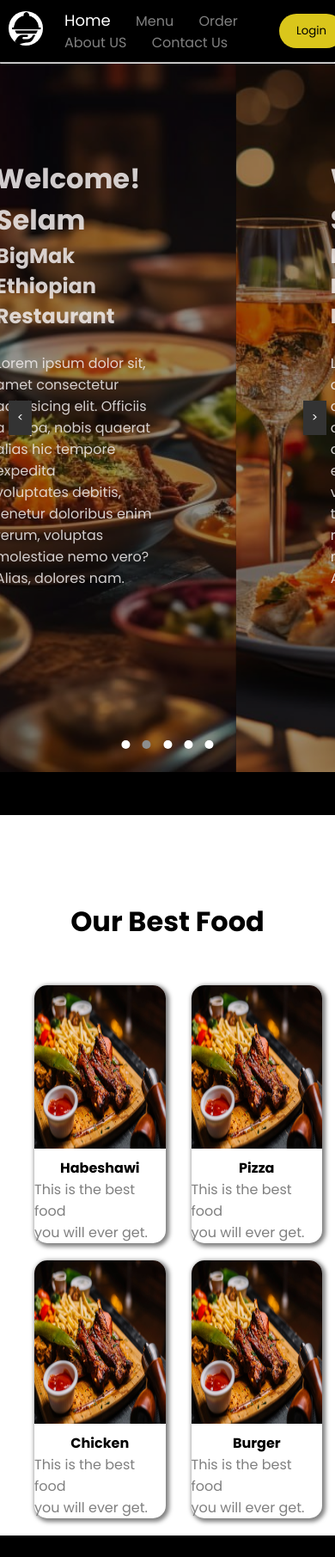
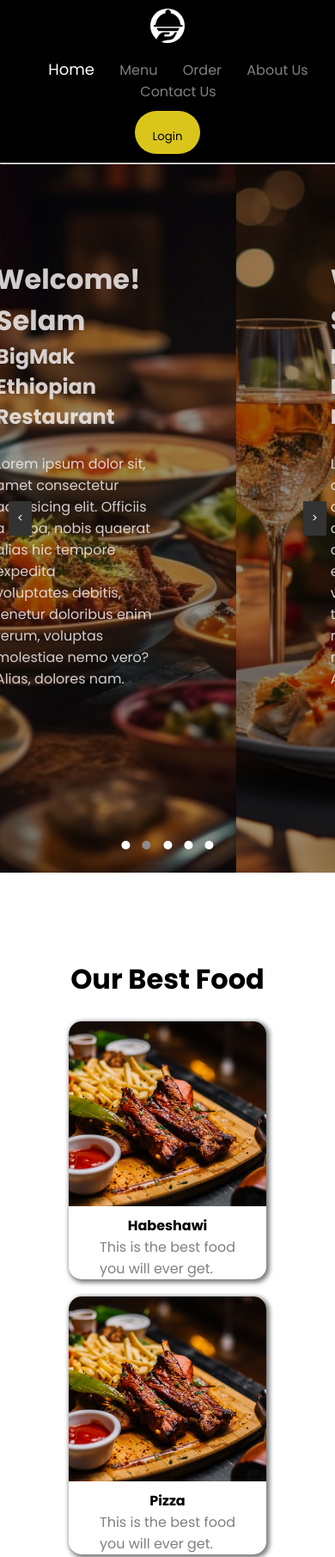
Before and after one commit to airyaros/web-design, a plain HTML site: page index.html in a window 390 px wide. Shown: the top 1811 px of the page at 86% size. Before the commit the page ends 1786 px from the top, so only its background shows below. Drawn offline with Linux system fonts and the light colour scheme.

Commit message:
Finished homepage

```diff
--- a/index.html
+++ b/index.html
@@ -10,25 +10,34 @@
     <link rel="stylesheet" href="style.css">
 </head>
 <body>
-   <section class="logoAndNav">
+    <section class="logoAndNav">
         <div class="logo">
-           <img src="img/logo.jpg" alt="logo" style="width: 40px; height: 40px; border-radius: 25px; ">
+            <!-- Logo image -->
+            <img src="img/logo.jpg" alt="logo" style="width: 40px; height: 40px; border-radius: 25px;">
         </div>
 
         <div class="navList">
+            <!-- Navigation links -->
             <a href="#" class="active">Home</a>
             <a href="#">Menu</a>
             <a href="#">Order</a>
-            <a href="#">About US</a>
+            <a href="#">About Us</a>
             <a href="#">Contact Us</a>
         </div>
+
         <div class="loginbtn">
+            <!-- Login button -->
             <button class="loginbtn">Login</button>
         </div>
     </section>
+
     <hr>
+                         <!-- Slider Container -->
+
     <div class="slider-container">
         <div class="slider">
+                                 <!-- Slide 1 -->
+
             <div class="slide">
                 <img src="img/img11.jpg" alt="Slide 1">
                 <div class="slide-content">
@@ -38,6 +47,8 @@
                     <p> Lorem ipsum dolor sit, amet consectetur adipisicing elit. Officiis a culpa, nobis quaerat alias hic tempore expedita <br> voluptates debitis, tenetur doloribus enim rerum, voluptas molestiae nemo vero? Alias, dolores nam.</p>
                 </div>
             </div>
+                                <!-- Slide 2 -->
+
             <div class="slide">
                 <img src="img/img2.jpg" alt="Slide 2">
                 <div class="slide-content">
@@ -47,6 +58,8 @@
                     <p> Lorem ipsum dolor sit, amet consectetur adipisicing elit. Officiis a culpa, nobis quaerat alias hic tempore expedita <br> voluptates debitis, tenetur doloribus enim rerum, voluptas molestiae nemo vero? Alias, dolores nam.</p>
                 </div>
             </div>
+                                 <!-- Slide 3 -->
+
             <div class="slide">
                 <img src="img/img3.jpg" alt="Slide 3">
                 <div class="slide-content">
@@ -56,6 +69,8 @@
                     <p> Lorem ipsum dolor sit, amet consectetur adipisicing elit. Officiis a culpa, nobis quaerat alias hic tempore expedita <br> voluptates debitis, tenetur doloribus enim rerum, voluptas molestiae nemo vero? Alias, dolores nam.</p>
                 </div>
             </div>
+                                <!-- Slide 4 -->
+
             <div class="slide">
                 <img src="img/img4.jpg" alt="Slide 4">
                 <div class="slide-content">
@@ -65,6 +80,8 @@
                     <p> Lorem ipsum dolor sit, amet consectetur adipisicing elit. Officiis a culpa, nobis quaerat alias hic tempore expedita <br> voluptates debitis, tenetur doloribus enim rerum, voluptas molestiae nemo vero? Alias, dolores nam.</p>
                 </div>
             </div>
+                                 <!-- Slide 5 -->
+
             <div class="slide">
                 <img src="img/img5.jpg" alt="Slide 5">
                 <div class="slide-content">
@@ -75,9 +92,12 @@
                 </div>
             </div>
         </div>
+                        <!-- Navigation buttons -->
 
         <button class="prev" onclick="prevSlide()">&lt</button>
         <button class="next" onclick="nextSlide()">&gt</button>
+
+                      <!-- Dots for navigation -->
 
         <div class="dot-container">
             <span class="dot" onclick="currentSlide(1)"></span>
@@ -88,10 +108,10 @@
         </div>
     </div>
     <div class="container">
-
     </div>
     <h1 style="background-color: white; display: flex; justify-content: center; padding-top: 100px;">Our Best Food</h1>
     <div class="ourBestFood">
+                             <!-- Food Cards -->
 
         <div class="card1">
             <img src="img/img3.jpg" alt="food image" >
--- a/style.css
+++ b/style.css
@@ -13,59 +13,68 @@
     text-align: center;
 }
 
-.logoAndNav{
-
-    top: 0;
-    left: 0;
-    width: 100%;
-    background-color: black;
-    z-index: 10;
-    display: flex;
-    align-items: center;
-    justify-content: space-around;
-    padding: 10px;
-}
-.navList a{
-    padding-left: 25px;
- color: gray;
- text-decoration: none;
-}
-.navList a:hover{
-    font-size: large;
-    padding-left: 25px;
- color: rgb(255, 255, 255);
- text-decoration: none;
-}
-.navList a.active{
-    font-size: large;
-    padding-left: 25px;
- color: rgb(255, 255, 255);
- text-decoration: none;
-}
-.navList a:active{
-    font-size: large;
-    padding-left: 25px;
- color: rgb(220, 156, 38);
- text-decoration: none;
-}
-.loginbtn{
-    background-color: rgb(218, 198, 27);
-    border: none;
-    padding: 5px;
-    border-radius: 25px;
-    padding-right: 10px;
-    padding-left: 10px;
-}
-.loginbtn:hover{
-    cursor: pointer;
-    background-color: rgb(218, 198, 27);
-    border: none;
-    padding: 7px;
-    border-radius: 25px;
-    padding-right: 13px;
-    padding-left: 13px;
+.logoAndNav {
+    top: 0; /* Position at the top of the page */
+    left: 0; /* Position at the left of the page */
+    width: 100%; /* Take up the full width of the page */
+    background-color: black; /* Black background */
+    z-index: 10; /* Place the section on top of other elements */
+    display: flex; /* Use flexbox layout */
+    align-items: center; /* Center items vertically */
+    justify-content: space-around; /* Distribute items evenly */
+    padding: 10px; /* Add some padding around the content */
 }
 
+.navList a {
+    padding-left: 25px; /* Add left padding to navigation links */
+    color: gray; /* Gray text color */
+    text-decoration: none; /* Remove default underline from links */
+}
+
+.navList a:hover,
+.navList a.active,
+.navList a:active {
+    font-size: large; /* Increase font size on hover, active, and when active */
+    padding-left: 25px; /* Maintain left padding on hover, active, and when active */
+    color: rgb(255, 255, 255); /* White text color on hover and when active */
+    text-decoration: none; /* Remove default underline on hover and when active */
+}
+
+.loginbtn {
+    background-color: rgb(218, 198, 27); /* Yellow background color for the login button */
+    border: none; /* Remove border */
+    padding: 5px; /* Add padding inside the button */
+    border-radius: 25px; /* Round the corners of the button */
+    padding-right: 10px; /* Add right padding to the button */
+    padding-left: 10px; /* Add left padding to the button */
+}
+
+.loginbtn:hover {
+    cursor: pointer; /* Change cursor to pointer on hover */
+    background-color: rgb(218, 198, 27); /* Keep the background color on hover */
+    border: none; /* Remove border on hover */
+    padding: 7px; /* Increase padding on hover */
+    border-radius: 25px; /* Maintain border radius on hover */
+    padding-right: 13px; /* Increase right padding on hover */
+    padding-left: 13px; /* Increase left padding on hover */
+}
+
+            /* This is to make it adapt on different screen */
+@media only screen and (max-width: 768px) {
+    .logoAndNav {
+        flex-direction: column; /* Stack items vertically */
+        padding: 10px 0; /* Adjust padding */
+    }
+
+    .navList {
+        margin-top: 10px; /* Add space between logo and navigation links */
+        text-align: center; /* Center-align navigation links */
+    }
+
+    .loginbtn {
+        margin-top: 10px; /* Add space between navigation links and login button */
+    }
+}
 
 /* body css */
 
@@ -158,16 +167,13 @@ h1, p {
 
 .dot.active {
     background-color: #8d8d8d;
-}
-/*cards*/
-.ourBestFood {
-    padding: 50px 0px 0px 25px;
+}.ourBestFood {
+    padding: 25px 0px 0px 25px;
     background-color: white;
     display: flex;
-    flex-wrap: wrap;
-    justify-content: space-around;
+    flex-wrap:wrap; /* Allow flex items to wrap onto multiple lines */
+    justify-content: space-evenly;
     align-items: center;
-
 }
 
 .card1 img {
@@ -177,22 +183,30 @@ h1, p {
     border-top-left-radius: 15px;
     border-top-right-radius: 15px;
     margin-top: 0px;
-    height: 250px;
-    max-width: 100%;
+    height: 100%; /* Set image height to fill its container */
+    width: 100%; /* Set image width to fill its container */
+    object-fit: cover; /* Ensure the image covers the entire container */
+}
+
+.card1:hover {
+    transform: scale(1.05); /* Scale up the card on hover */
+    box-shadow: 5px 5px 15px 5px rgba(0, 0, 0, 0.5); /* Change shadow on hover */
 }
 
 .card1 {
+    cursor: pointer;
     border: none;
     display: flex;
     flex-direction: column;
     justify-content: center;
     align-items: center;
     height: 300px;
-    width: calc(50% - 30px);
-    max-width: 250px;
-    margin-bottom: 20px;
+    width: calc(50% - 30px); /* Adjust width for smaller screens */
+    max-width: 230px; /* Limit width on larger screens */
+    margin-bottom: 20px; /* Add space between cards */
     border-radius: 15px;
     box-shadow: 2px 2px 5px 2px rgba(0, 0, 0, 0.5);
+    transition: transform 0.3s ease, box-shadow 0.3s ease; /* Add smooth transition */
 }
 
 .imgTxt {
@@ -200,28 +214,25 @@ h1, p {
     flex-direction: column;
     align-items: center;
 }
-/* card on hover */
 
-.card1:hover {
-    cursor: pointer;
-    border: none;
-    display: flex;
-    flex-direction: column;
-    justify-content: center;
-    align-items: center;
-    height: 310px;
-    width: calc(55% - 30px);
-    max-width: 260px;
-    margin-bottom: 25px;
-    border-radius: 20px;
-    box-shadow: 2px 2px 5px 2px rgba(0, 0, 0, 0.5);
+/* This is to make it adapt on different screen */
+
+@media screen and (max-width: 768px) {
+    .ourBestFood {
+        padding: 25px 0px;
+    }
+
+    .card1 {
+        width: calc(50% - 20px);
+    }
 }
 
-.imgTxt {
-    display: flex;
-    flex-direction: column;
-    align-items: center;
+@media screen and (max-width: 576px) {
+    .ourBestFood {
+        padding: 25px 0px;
+    }
+
+    .card1 {
+        width: calc(100% - 20px);
+    }
 }
-.container{
-    margin-top: 50px;
-}
```
